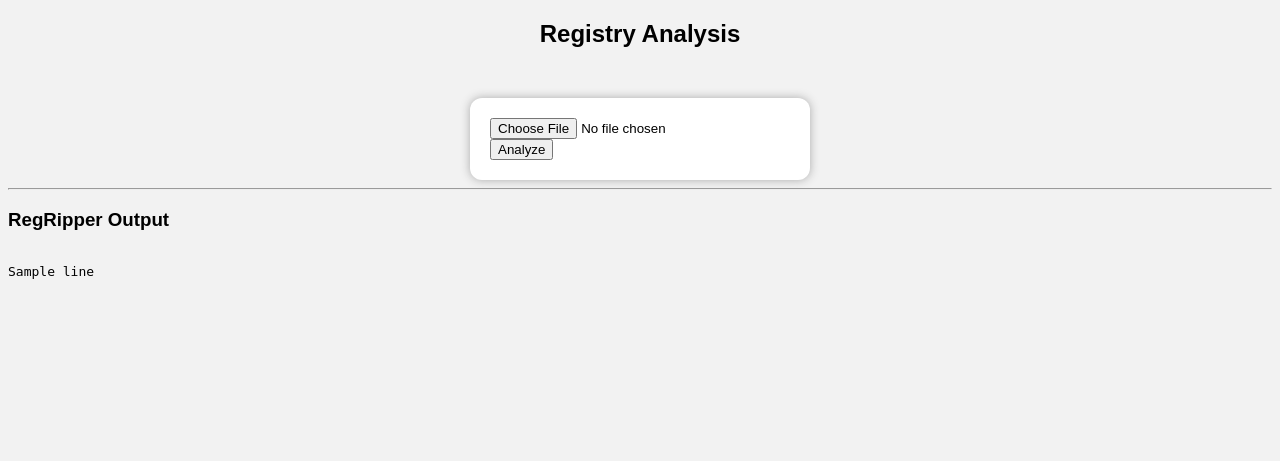
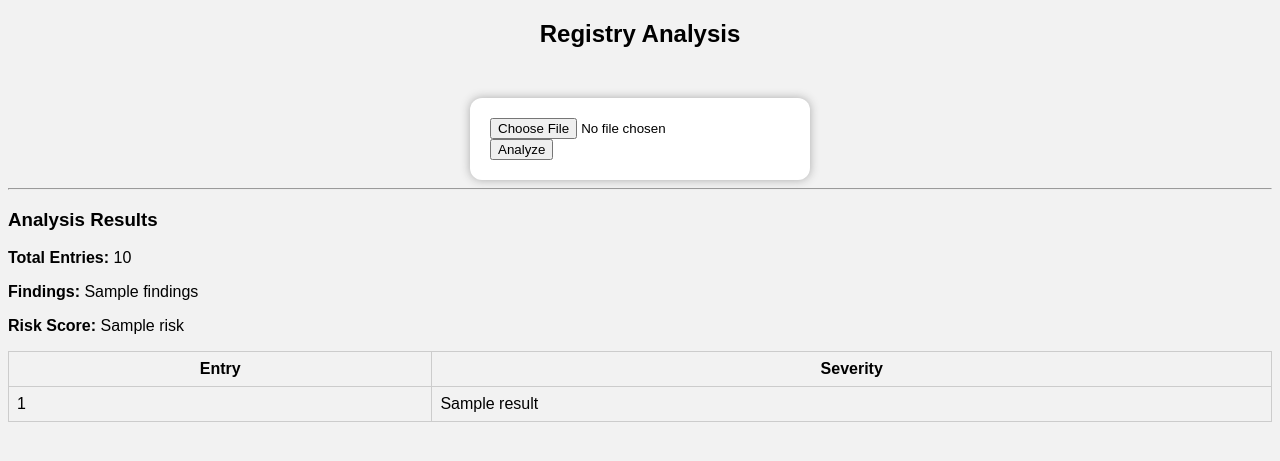
Before and after one commit to zd03o/forensics-dashboard, a Flask app: template templates/registry.html in a window 1280 px wide. Shown: the top 461 px of the page. Run offline with Flask 3, Linux system fonts and the light colour scheme; the template is opened without the code that fills it: most values are stand-ins (such as "Sample title", 1, 10 or a date in 2020).

Commit message:
Update registry.html

```diff
--- a/templates/registry.html
+++ b/templates/registry.html
@@ -1,29 +1,26 @@
-<!DOCTYPE html>
-<html>
-<head>
-    <title>Registry Analysis</title>
-    <link rel="stylesheet" href="/static/style.css">
-</head>
-<body>
+<!DOCTYPE html><html><head><title>Registry Analysis</title><link rel="stylesheet" href="/static/style.css"></head>
+<body><h2 class="center">Registry Analysis</h2>
+<div class="upload-box"><form method="POST" enctype="multipart/form-data">
+<input type="file" name="registry_file"><button type="submit">Analyze</button></form></div></body></html>
+{% if results %}
+<hr>
+<h3>Analysis Results</h3>
 
-<h2 class="center">Registry Analysis</h2>
+<p><b>Total Entries:</b> {{ total }}</p>
+<p><b>Findings:</b> {{ findings }}</p>
+<p><b>Risk Score:</b> {{ risk }}</p>
 
-<div class="upload-box">
-    <form method="POST" enctype="multipart/form-data">
-        <input type="file" name="registry_file">
-        <button type="submit">Analyze</button>
-    </form>
-</div>
+<table>
+  <tr>
+    <th>Entry</th>
+    <th>Severity</th>
+  </tr>
 
-{% if output %}
-<hr>
-<h3>RegRipper Output</h3>
-<pre>
-{% for line in output %}
-{{ line }}
-{% endfor %}
-</pre>
+  {% for r in results %}
+  <tr class="{{ r[1]|lower }}">
+    <td>{{ r[0] }}</td>
+    <td>{{ r[1] }}</td>
+  </tr>
+  {% endfor %}
+</table>
 {% endif %}
-
-</body>
-</html>
```
